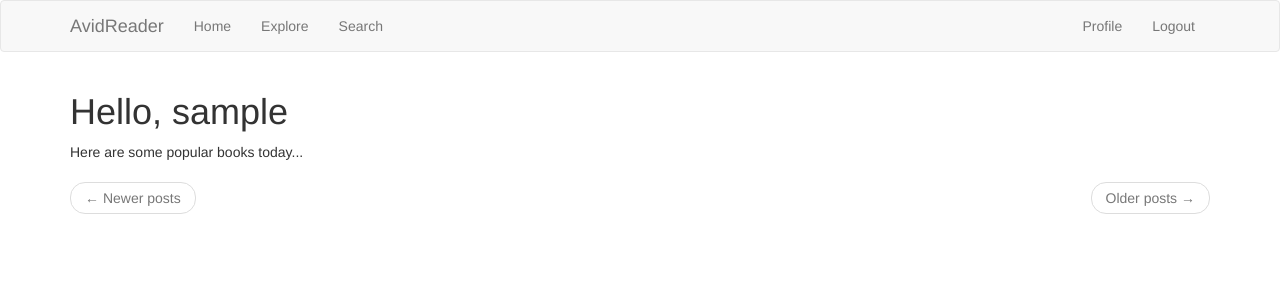
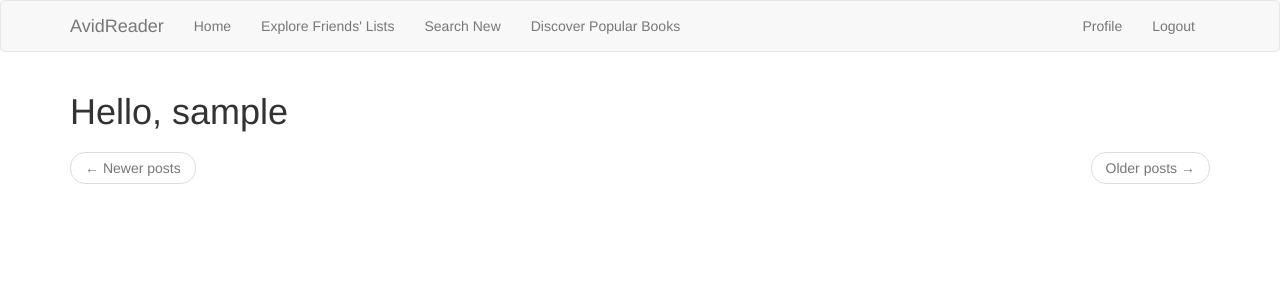
Before and after one commit to ande3674/avidreader, a Flask app: page /explore in a window 1280 px wide. Shown: the top 300 px of the page. Run offline with Flask 2, Linux system fonts and the light colour scheme; the visitor is signed in with stand-in values (Sample User, id 1); data comes from the database, SQL or seed files in the repository; both versions use the stored data as it was after the commit; data that the repository does not hold is empty; some libraries are stand-ins or nearby versions.

Commit message:
rearrange some pages for better organization

```diff
--- a/app/routes.py
+++ b/app/routes.py
@@ -14,8 +14,7 @@
 @app.route('/index', methods=['GET', 'POST'])
 @login_required
 def index():
-    nyt_books = nyt_api.get_nyt_bestsellers()
-
+    #nyt_books = nyt_api.get_nyt_bestsellers()
     form = PostForm()
     if form.validate_on_submit():
         post = Post(body=form.post.data, author=current_user)
@@ -24,7 +23,7 @@
         flash('your post is now live!')
         return redirect(url_for('index'))
     posts = current_user.followed_posts().all()
-    return render_template("index.html", title='Home Page', form=form, posts=posts, nyt_books=nyt_books)
+    return render_template("index.html", title='Home Page', form=form, posts=posts)#, nyt_books=nyt_books)
 
 
 @app.route('/login', methods=['GET', 'POST'])
@@ -164,9 +163,15 @@
 @app.route('/explore')
 @login_required
 def explore():
-    posts = Post.query.order_by(Post.timestamp.desc()).all()
+    #posts = Post.query.order_by(Post.timestamp.desc()).all()
     books = Book.query.order_by(Book.timestamp.desc()).all()
     return render_template("index.html", title='Explore', books=books)
+
+@app.route('/popular')
+@login_required
+def popular():
+    nyt_books = nyt_api.get_nyt_bestsellers()
+    return render_template("popular.html", title='Popular Books', nyt_books=nyt_books)
 
 
 @app.before_request
--- a/app/templates/base.html
+++ b/app/templates/base.html
@@ -25,8 +25,9 @@
                 <div class="collapse navbar-collapse" id="bs-example-navbar-collapse-1">
                     <ul class="nav navbar-nav">
                         <li><a href="{{ url_for('index') }}">Home</a></li>
-                        <li><a href="{{ url_for('explore') }}">Explore</a></li>
-                        <li><a href="{{ url_for('search') }}">Search</a></li>
+                        <li><a href="{{ url_for('explore') }}">Explore Friends' Lists</a></li>
+                        <li><a href="{{ url_for('search') }}">Search New</a></li>
+                        <li><a href="{{ url_for('popular') }}">Discover Popular Books</a></li>
                     </ul>
                     <ul class="nav navbar-nav navbar-right">
                         {% if current_user.is_anonymous %}
--- a/app/templates/index.html
+++ b/app/templates/index.html
@@ -4,14 +4,6 @@
 {% block app_content %}
 
         <h1>Hello, {{ current_user.username }}</h1>
-
-    <div>Here are some popular books today...
-        <br>
-        {% for nyt_book in nyt_books %}
-            {% include '_nyt_book.html' %}
-        {% endfor %}
-
-    </div>
 
         {% if form %}
 {#        <form action="" method="post">#}
--- a/app/templates/user.html
+++ b/app/templates/user.html
@@ -3,7 +3,7 @@
 {% block app_content %}
     <table class="table table-hover">
         <tr>
-            <td width="256px"><img src="{{ user.avatar(256) }}"></td>
+            <td width="256px"><img src="{{ user.avatar(192) }}"></td>
             <td>
                 <h1>User: {{ user.username }}</h1>
                 {% if user.about_me %}<p>{{ user.about_me }}</p>{% endif %}
```
Also changed, not shown: app/templates/popular.html (added, +14 -0 lines), app.db.
